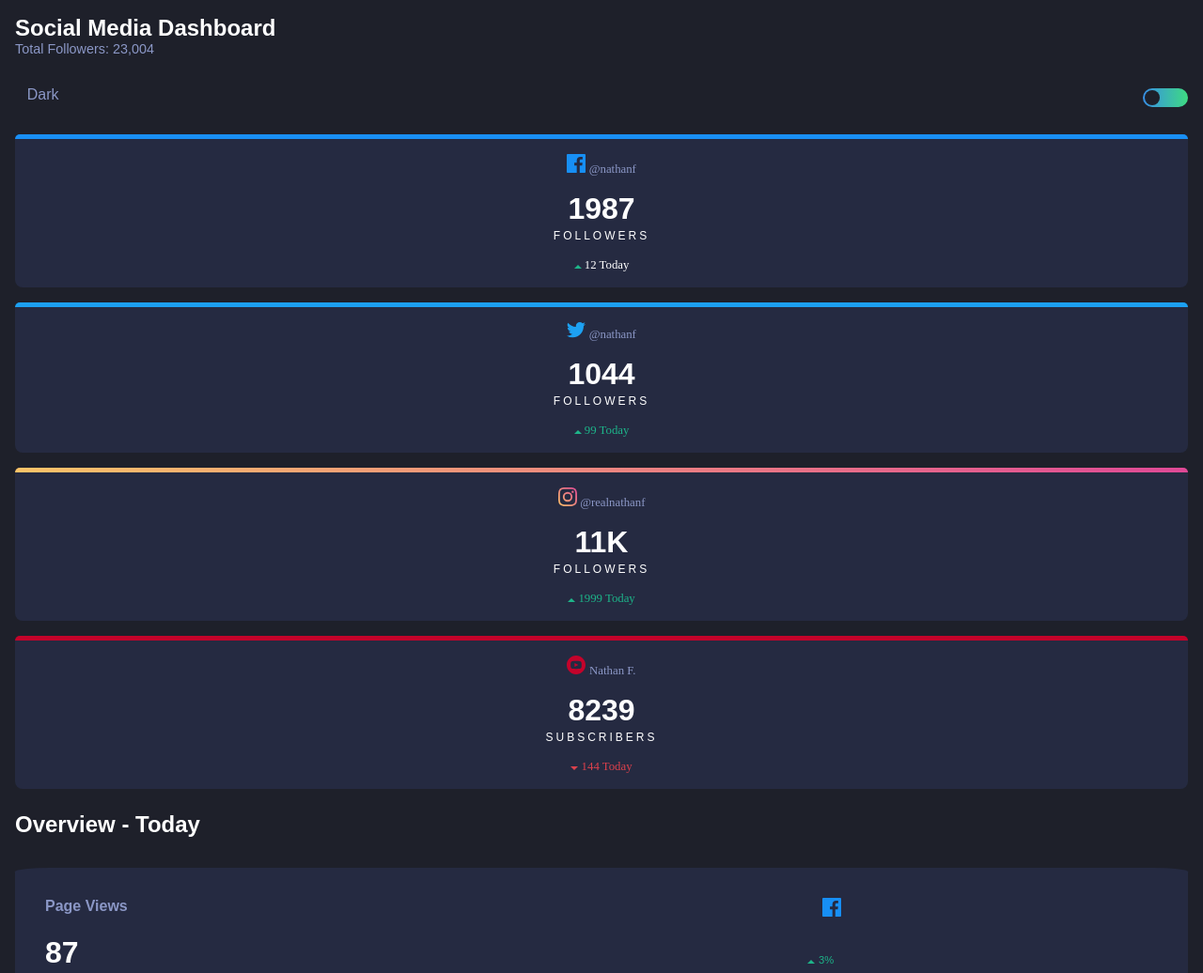
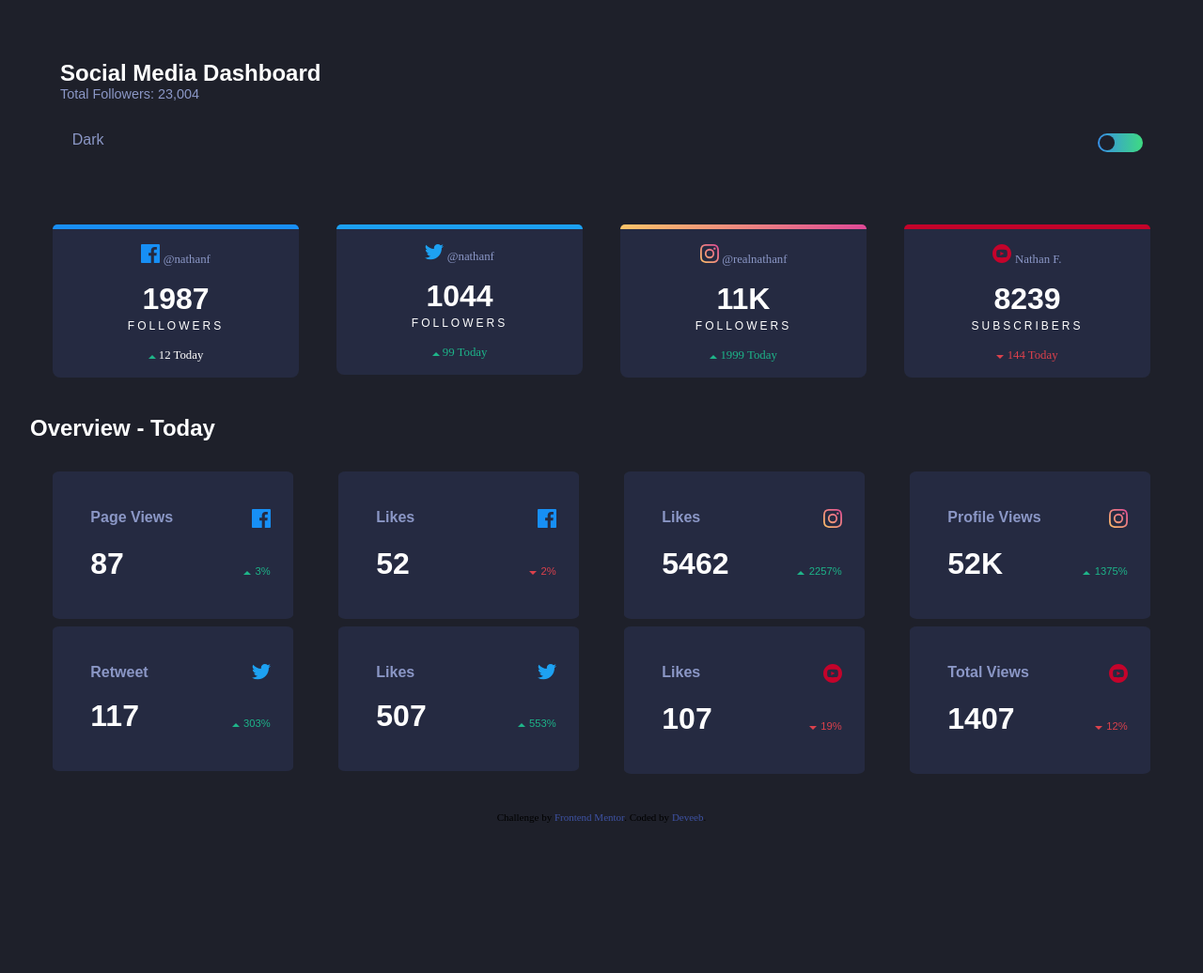
Before and after one commit to Habeebopeyemi/social-media-dashboard-with-theme-switcher-master, a plain HTML site: page index.html in a window 1280 px wide. Shown: the top 1036 px of the page at 94% size. After the commit the page ends 876 px from the top, so only its background shows below. Drawn offline with Linux system fonts and the light colour scheme.

Commit message:
fully responsive

```diff
--- a/index.html
+++ b/index.html
@@ -29,7 +29,7 @@
           </div>
           <div class="theme-switcher-wrapper">
             <label for="checkbox" class="theme-switcher">
-                  <input type="checkbox" id="checkbox">
+              <input type="checkbox" id="checkbox" />
               <div class="slider round">
                 <!-- ::before -->
               </div>
@@ -39,7 +39,7 @@
       </section>
       <section class="followers-grid-element">
         <div class="col col-1-4">
-          <hr class="facebook">
+          <hr class="facebook" />
           <div class="social-media-wrapper">
             <p class="social-media-handle">
               <img src="./images/icon-facebook.svg" alt="" />
@@ -57,7 +57,7 @@
           </div>
         </div>
         <div class="col col-1-4">
-          <hr class="twitter">
+          <hr class="twitter" />
           <div class="social-media-wrapper">
             <p class="social-media-handle">
               <img src="./images/icon-twitter.svg" alt="" />
@@ -75,7 +75,7 @@
           </div>
         </div>
         <div class="col col-1-4">
-          <hr class="instagram">
+          <hr class="instagram" />
           <div class="social-media-wrapper">
             <p class="social-media-handle">
               <img src="./images/icon-instagram.svg" alt="" />
@@ -93,7 +93,7 @@
           </div>
         </div>
         <div class="col col-1-4">
-          <hr class="youtube">
+          <hr class="youtube" />
           <div class="social-media-wrapper">
             <p class="social-media-handle">
               <img src="./images/icon-youtube.svg" alt="" />
@@ -122,8 +122,9 @@
         <div class="overview-card">
           <div class="col-2">
             <div class="overview-wrapper">
+              <div class="page_like_icon">
+                <div class="content-wrapper">
                   <div class="page-views"><p>Page Views</p></div>
-              <span class="views-count">87</span>
                   <picture class="social-media-icon">
                     <img
                       src="./images/icon-facebook.svg"
@@ -131,16 +132,24 @@
                       class="social-media-icon"
                     />
                   </picture>
+                </div>
+              </div>
+              <div class="views_count_indicator">
+                <div class="content-wrapper">
+                  <span class="views-count">87</span>
                   <picture class="percentage-indicator">
                     <img src="./images/icon-up.svg" alt="" class="indicator" />
                     <span class="percentage">3%</span>
                   </picture>
                 </div>
               </div>
+            </div>
+          </div>
           <div class="col-2">
            <div class="overview-wrapper">
+              <div class="page_like_icon">
+                <div class="content-wrapper">
                   <div class="page-views"><p>Likes</p></div>
-              <span class="views-count">52</span>
                   <picture class="social-media-icon">
                     <img
                       src="./images/icon-facebook.svg"
@@ -148,16 +157,24 @@
                       class="social-media-icon"
                     />
                   </picture>
+                </div>
+              </div>
+              <div class="views_count_indicator">
+                <div class="content-wrapper">
+                  <span class="views-count">52</span>
                   <picture class="percentage-indicator">
                     <img src="./images/icon-down.svg" alt="" class="indicator" />
                     <span class="percentage decrease">2%</span>
                   </picture>
                 </div>
               </div>
+            </div>
+          </div>
           <div class="col-2">
             <div class="overview-wrapper">
+              <div class="page_like_icon">
+                <div class="content-wrapper">
                   <div class="page-views"><p>Likes</p></div>
-              <span class="views-count">5462</span>
                   <picture class="social-media-icon">
                     <img
                       src="./images/icon-instagram.svg"
@@ -165,16 +182,24 @@
                       class="social-media-icon"
                     />
                   </picture>
+                </div>
+              </div>
+              <div class="views_count_indicator">
+                <div class="content-wrapper">
+                  <span class="views-count">5462</span>
                   <picture class="percentage-indicator">
                     <img src="./images/icon-up.svg" alt="" class="indicator" />
                     <span class="percentage">2257%</span>
                   </picture>
                 </div>
               </div>
+            </div>
+          </div>
           <div class="col-2">
             <div class="overview-wrapper">
+              <div class="page_like_icon">
+                <div class="content-wrapper">
                   <div class="page-views"><p>Profile Views</p></div>
-              <span class="views-count">52k</span>
                   <picture class="social-media-icon">
                     <img
                       src="./images/icon-instagram.svg"
@@ -182,16 +207,24 @@
                       class="social-media-icon"
                     />
                   </picture>
+                </div>
+              </div>
+              <div class="views_count_indicator">
+                <div class="content-wrapper">
+                  <span class="views-count">52K</span>
                   <picture class="percentage-indicator">
                     <img src="./images/icon-up.svg" alt="" class="indicator" />
                     <span class="percentage">1375%</span>
                   </picture>
                 </div>
               </div>
+            </div>
+          </div>
           <div class="col-2">
            <div class="overview-wrapper">
-              <div class="page-views"><p>Retweets</p></div>
-              <span class="views-count">117</span>
+              <div class="page_like_icon">
+                <div class="content-wrapper">
+                  <div class="page-views"><p>Retweet</p></div>
                   <picture class="social-media-icon">
                     <img
                       src="./images/icon-twitter.svg"
@@ -199,16 +232,24 @@
                       class="social-media-icon"
                     />
                   </picture>
+                </div>
+              </div>
+              <div class="views_count_indicator">
+                <div class="content-wrapper">
+                  <span class="views-count">117</span>
                   <picture class="percentage-indicator">
                     <img src="./images/icon-up.svg" alt="" class="indicator" />
                     <span class="percentage">303%</span>
                   </picture>
                 </div>
               </div>
+            </div>
+          </div>
           <div class="col-2">
            <div class="overview-wrapper">
+              <div class="page_like_icon">
+                <div class="content-wrapper">
                   <div class="page-views"><p>Likes</p></div>
-              <span class="views-count">507</span>
                   <picture class="social-media-icon">
                     <img
                       src="./images/icon-twitter.svg"
@@ -216,16 +257,24 @@
                       class="social-media-icon"
                     />
                   </picture>
+                </div>
+              </div>
+              <div class="views_count_indicator">
+                <div class="content-wrapper">
+                  <span class="views-count">507</span>
                   <picture class="percentage-indicator">
                     <img src="./images/icon-up.svg" alt="" class="indicator" />
                     <span class="percentage">553%</span>
                   </picture>
                 </div>
               </div>
+            </div>
+          </div>
           <div class="col-2">
             <div class="overview-wrapper">
+              <div class="page_like_icon">
+                <div class="content-wrapper">
                   <div class="page-views"><p>Likes</p></div>
-              <span class="views-count">107</span>
                   <picture class="social-media-icon">
                     <img
                       src="./images/icon-youtube.svg"
@@ -233,16 +282,24 @@
                       class="social-media-icon"
                     />
                   </picture>
+                </div>
+              </div>
+              <div class="views_count_indicator">
+                <div class="content-wrapper">
+                  <span class="views-count">107</span>
                   <picture class="percentage-indicator">
                     <img src="./images/icon-down.svg" alt="" class="indicator" />
                     <span class="percentage decrease">19%</span>
                   </picture>
                 </div>
               </div>
+            </div>
+          </div>
           <div class="col-2">
             <div class="overview-wrapper">
+              <div class="page_like_icon">
+                <div class="content-wrapper">
                   <div class="page-views"><p>Total Views</p></div>
-              <span class="views-count">1407</span>
                   <picture class="social-media-icon">
                     <img
                       src="./images/icon-youtube.svg"
@@ -250,10 +307,17 @@
                       class="social-media-icon"
                     />
                   </picture>
+                </div>
+              </div>
+              <div class="views_count_indicator">
+                <div class="content-wrapper">
+                  <span class="views-count">1407</span>
                   <picture class="percentage-indicator">
                     <img src="./images/icon-down.svg" alt="" class="indicator" />
                     <span class="percentage decrease">12%</span>
                   </picture>
+                </div>
+              </div>
             </div>
           </div>
         </div>
--- a/style.css
+++ b/style.css
@@ -3,10 +3,10 @@
   --brightRed: hsl(356, 69%, 56%);
   --Facebook: hsl(208, 92%, 53%);
   --Twitter: hsl(203, 89%, 53%);
-  --Instagram: linear-gradient(to right, hsl(37, 97%, 70%), hsl(329, 70%, 58%)) ;
+  --Instagram: linear-gradient(to right, hsl(37, 97%, 70%), hsl(329, 70%, 58%));
   --YouTube: hsl(348, 97%, 39%);
   /* Dark Theme toggle */
-  --Toggle: linear-gradient(to right, hsl(210, 78%, 56%) , hsl(146, 68%, 55%)) ;
+  --Toggle: linear-gradient(to right, hsl(210, 78%, 56%), hsl(146, 68%, 55%));
   /* light Theme toggle */
   --Toggle-light: hsl(230, 22%, 74%);
   /* Dark Theme */
@@ -43,20 +43,21 @@ body {
   display: flex;
   flex-flow: row wrap;
 }
-.dashboard_title, .theme_toggle{
+.dashboard_title,
+.theme_toggle {
   flex: 0 1 100%;
 }
-.dashboard_title{
+.dashboard_title {
   margin: 0 0 2rem 0;
 }
-.name{
+.name {
   font-family: sans-serif;
   color: var(--WhiteText);
 }
-.total_followers{
+.total_followers {
   font-family: sans-serif;
   color: var(--DesaturatedBlueText);
-    font-size: .9rem;
+  font-size: 0.9rem;
 }
 
 .followers-grid-element {
@@ -64,8 +65,8 @@ body {
   flex-flow: row wrap;
   justify-content: center;
 }
-.col{
-    margin: .5rem 0;
+.col {
+  margin: 0.5rem 0;
   flex: 0 1 100%;
 }
 .social-media-wrapper {
@@ -74,89 +75,89 @@ body {
   padding: 1rem;
   text-align: center;
 }
-.facebook{
+.facebook {
   background-color: var(--Facebook);
-    border-radius: .5rem .5rem 0 0;
+  border-radius: 0.5rem 0.5rem 0 0;
   height: 5px;
   outline: none;
   border-style: none;
 }
-.twitter{
+.twitter {
   background-color: var(--Twitter);
-    border-radius: .5rem .5rem 0 0;
+  border-radius: 0.5rem 0.5rem 0 0;
   height: 5px;
   outline: none;
   border-style: none;
 }
-.instagram{
+.instagram {
   background-image: var(--Instagram);
-    border-radius: .5rem .5rem 0 0;
+  border-radius: 0.5rem 0.5rem 0 0;
   height: 5px;
   outline: none;
   border-style: none;
 }
-.youtube{
+.youtube {
   background-color: var(--YouTube);
-    border-radius: .5rem .5rem 0 0;
+  border-radius: 0.5rem 0.5rem 0 0;
   height: 5px;
   outline: none;
   border-style: none;
 }
-.social-media-handle{
+.social-media-handle {
   margin: 0 0 1rem 0;
   color: var(--DesaturatedBlueText);
-    font-size: .9rem;
+  font-size: 0.9rem;
   position: relative;
 }
 .social-media-handle span {
-    font-size: .8rem;
+  font-size: 0.8rem;
 }
-.social-media-followers{
+.social-media-followers {
   display: inline-block;
   margin: 0 0 1rem 0;
   color: var(--WhiteText);
 }
-.social-media-todays-follower-facebook{
+.social-media-todays-follower-facebook {
   color: var(--WhiteText);
-    font-size: .8rem;
+  font-size: 0.8rem;
 }
-.social-media-todays-follower-twitter{
+.social-media-todays-follower-twitter {
   color: var(--limeGreen);
-    font-size: .8rem;
+  font-size: 0.8rem;
 }
-.social-media-todays-follower-instagram{
+.social-media-todays-follower-instagram {
   color: var(--limeGreen);
-    font-size: .8rem;
+  font-size: 0.8rem;
 }
-.social-media-todays-follower-youtube{
+.social-media-todays-follower-youtube {
   color: var(--brightRed);
-    font-size: .8rem;
+  font-size: 0.8rem;
 }
 .social-media-followers p {
   font-family: sans-serif;
   font-weight: bolder;
   font-size: 2rem;
 }
-.social-media-followers span{
+.social-media-followers span {
   font-family: sans-serif;
   font-size: 12px;
   letter-spacing: 3px;
 }
-.overview-card{
+.overview-card {
   display: flex;
   flex-flow: row wrap;
   justify-content: center;
 }
-.col-2{
-    margin: 0 0 .5rem 0;
+.col-2 {
+  margin: 0 0 0.5rem 0;
   flex: 0 1 100%;
 }
-.overview-today{
+.overview-today {
   font-family: sans-serif;
   color: var(--WhiteText);
   margin-bottom: 2rem;
 }
-.overview-wrapper{
+/* .overview-wrapper{
     display: grid;
     gap: 1rem;
     grid-template-columns: repeat(3 1fr);
@@ -167,35 +168,57 @@ body {
     background-color: var(--DarkDesaturatedBlueCardBG);
     border-radius: 3%;
     padding: 2rem;
+} */
+.overview-wrapper {
+  display: flex;
+  flex-direction: column;
+  width: 100%;
+  background-color: var(--DarkDesaturatedBlueCardBG);
+  border-radius: 3%;
+  padding: 2rem;
 }
-.page-views{
+.page_like_icon {
+  flex: 0 1 100%;
+}
+.content-wrapper {
+  display: flex;
+  justify-content: space-between;
+  width: 100%;
+  margin: .5rem;
+}
+.views_count_indicator {
+  flex: 0 1 100%;
+  justify-content: space-between;
+}
+.page-views {
   grid-area: page-views;
   font-family: sans-serif;
   color: var(--DesaturatedBlueText);
+  font-size: 1 rem;
   font-weight: bold;
 }
-.views-count{
+.views-count {
   grid-area: views-count;
   font-family: sans-serif;
   font-size: 2rem;
   color: var(--WhiteText);
   font-weight: bold;
 }
-.social-media-icon{
+.social-media-icon {
   grid-area: social-media-icon;
   margin-left: 1rem;
 }
-.percentage-indicator{
+.percentage-indicator {
   grid-area: percentage-indicator;
   font-family: sans-serif;
   color: var(--limeGreen);
   margin-top: 1rem;
   margin-left: 1rem;
 }
-.percentage{
-    font-size: .7rem;
+.percentage {
+  font-size: 0.7rem;
 }
-.decrease{
+.decrease {
   color: var(--brightRed);
 }
 .attribution {
@@ -206,18 +229,18 @@ body {
   color: hsl(228, 45%, 44%);
 }
 /* --------------------------------------------- */
-.theme_toggle{
+.theme_toggle {
   display: flex;
   justify-content: space-between;
   font-family: sans-serif;
   color: var(--DesaturatedBlueText);
-    font-size: .9rem;
+  font-size: 0.9rem;
 }
-.mode{
+.mode {
   text-align: center;
   font-size: 1rem;
 }
-.mode em{
+.mode em {
   font-style: normal;
 }
 .theme-switcher-wrapper {
@@ -227,10 +250,9 @@ body {
   margin-top: 0.1rem;
   margin-bottom: 0.1rem;
 }
-.theme-switcher-wrapper em{
+.theme-switcher-wrapper em {
   margin-right: 0.8rem;
   font-size: 0.9rem;
-
 }
 .theme-switcher {
   display: inline-block;
@@ -272,8 +294,60 @@ label {
   transition: 0.4s;
   content: "";
 }
-.dark{
-    margin-left: .8rem;
+.dark {
+  margin-left: 0.8rem;
 }
 
 /* --------------------------------------------- */
+@media only screen and (min-width: 574px) {
+  .overview-card{
+    justify-content: space-evenly;
+  }
+  .col-2{
+    flex: 0 1 47%;
+  }
+}
+@media only screen and (min-width: 767px){
+  .introduction-grid-element{
+    padding: 2rem;
+  }
+  .followers-grid-element{
+    justify-content: space-evenly;
+  }
+  .col-1-4{
+    flex: 0 1 45%;
+  }
+  .overviewToday-grid-element{
+  padding: 2rem;
+}
+}
+@media only screen and (min-width: 790px){
+  .introduction-grid-element{
+    padding: 2rem;
+  }
+}
+@media only screen and (min-width: 1029px){
+  .introduction-grid-element{
+    padding: 2rem;
+  }
+  .col-2{
+    flex: 0 1 21%;
+  }
+}
+@media only screen and (min-width: 1057px){
+.overviewToday-grid-element{
+  justify-content: space-evenly;
+  padding: 1rem;
+}
+.overview-card{
+  justify-content: space-around;
+}
+@media only screen and (min-width: 1124px){
+  .introduction-grid-element{
+    padding: 3rem;
+  }
+  .col-1-4{
+    flex: 0 1 21%;
+  }
+}
+}
```
Lines whose indentation alone changed are shown as unchanged.
